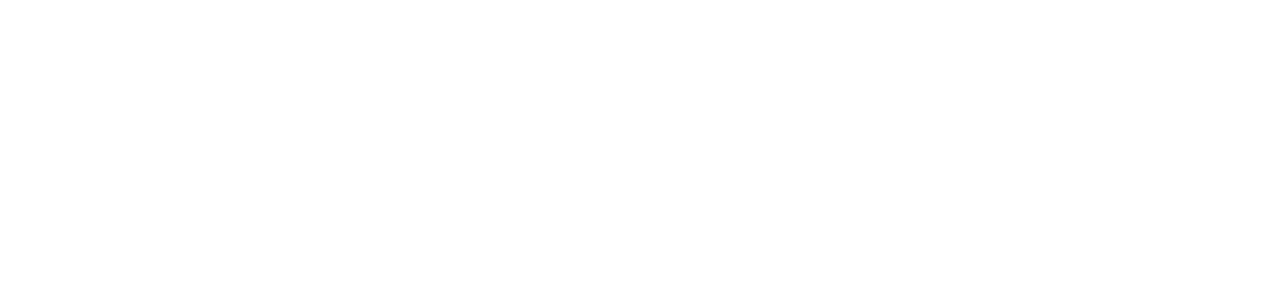
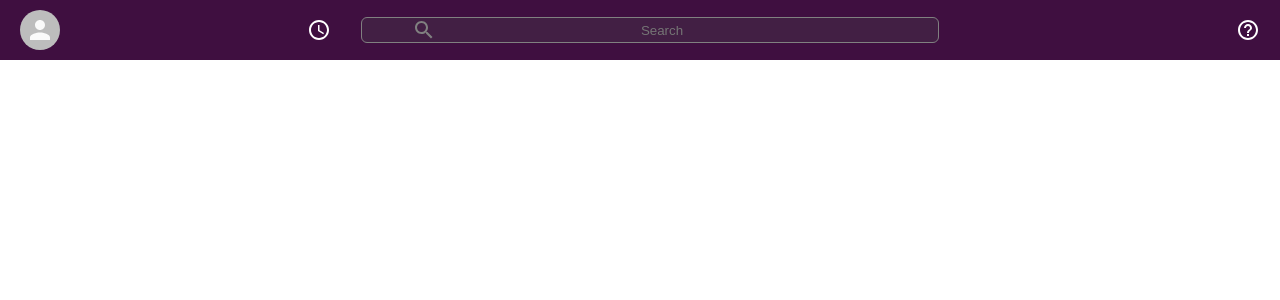
Before and after one commit to akshayjadhav4/slack-clone, a React (Create React App) app: page / in a window 1280 px wide. Shown: the top 300 px of the page. Built offline with nearby package versions, Linux system fonts and the light colour scheme.

Commit message:
header layout added

```diff
--- a/src/App.js
+++ b/src/App.js
@@ -1,8 +1,13 @@
 import React from "react";
 import "./App.css";
+import Header from "./components/Header/Header";
 
 function App() {
-  return <div className="app"></div>;
+  return (
+    <div className="app">
+      <Header />
+    </div>
+  );
 }
 
 export default App;
--- /dev/null
+++ b/src/components/Header/Header.css
@@ -0,0 +1,49 @@
+.header {
+  display: flex;
+  align-items: center;
+  justify-content: space-between;
+  padding: 10px 0;
+  color: white;
+  background-color: var(--slack-color);
+}
+
+.header__left {
+  flex: 0.3;
+  display: flex;
+  align-items: center;
+  margin-left: 20px;
+}
+
+.header__left > .MuiSvgIcon-root {
+  margin-left: auto;
+  margin-right: 30px;
+}
+
+.header__search {
+  flex: 0.4;
+  background-color: #421f44;
+  text-align: center;
+  display: flex;
+  padding: 0 50px;
+  color: gray;
+  border: 1px gray solid;
+  border-radius: 6px;
+}
+
+.header__search > input {
+  background-color: transparent;
+  border: none;
+  text-align: center;
+  min-width: 35vw;
+}
+
+.header__right {
+  flex: 0.3;
+  display: flex;
+  align-items: flex-end;
+}
+
+.header__right > .MuiSvgIcon-root {
+  margin-left: auto;
+  margin-right: 20px;
+}
--- /dev/null
+++ b/src/components/Header/Header.js
@@ -0,0 +1,29 @@
+import React from "react";
+import "./Header.css";
+import { Avatar } from "@material-ui/core";
+import AccessTimeIcon from "@material-ui/icons/AccessTime";
+import SearchIcon from "@material-ui/icons/Search";
+import HelpOutlineOutlinedIcon from "@material-ui/icons/HelpOutlineOutlined";
+function Header() {
+  return (
+    <div className="header">
+      <div className="header__left">
+        <Avatar
+          className="header__avatar"
+          //   alt={user?.displayName}
+          //   src={user?.photoUrl}
+        />
+        <AccessTimeIcon />
+      </div>
+      <div className="header__search">
+        <SearchIcon />
+        <input type="text" placeholder="Search" />
+      </div>
+      <div className="header__right">
+        <HelpOutlineOutlinedIcon />
+      </div>
+    </div>
+  );
+}
+
+export default Header;
```
